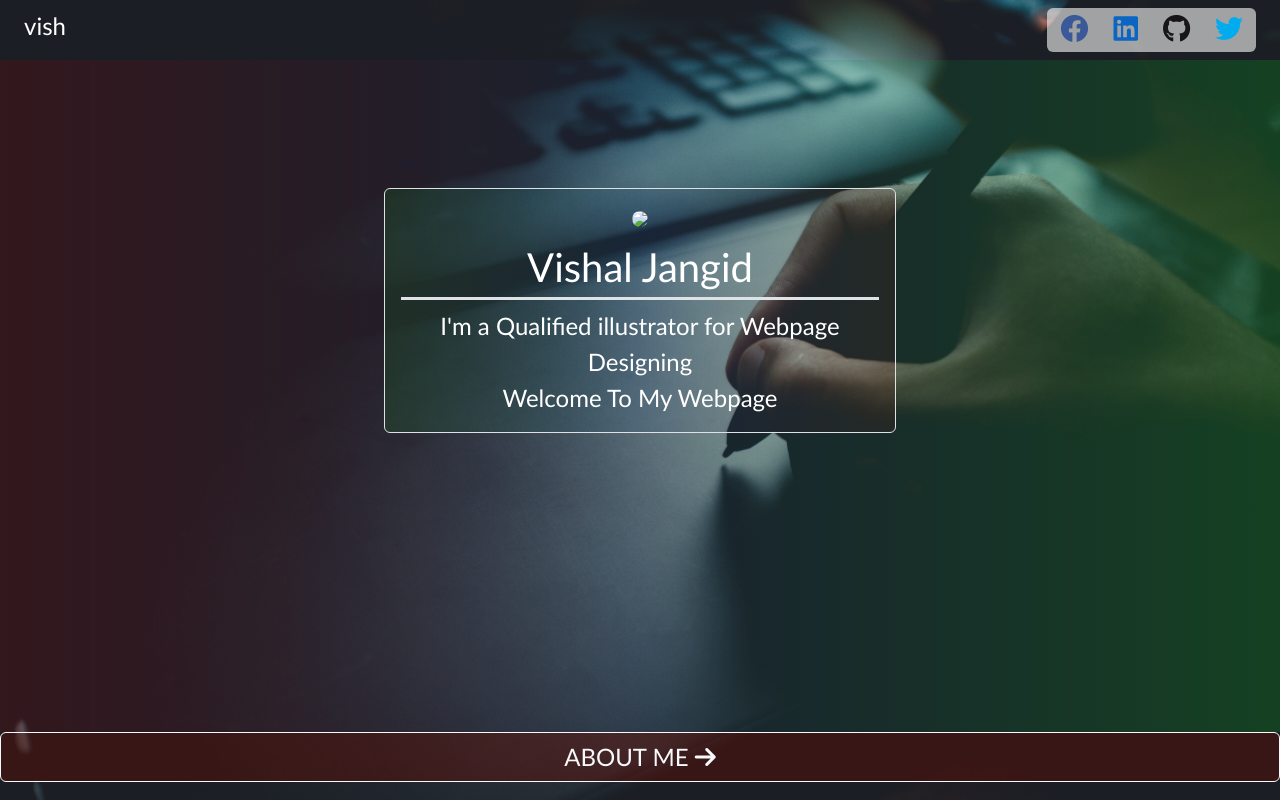
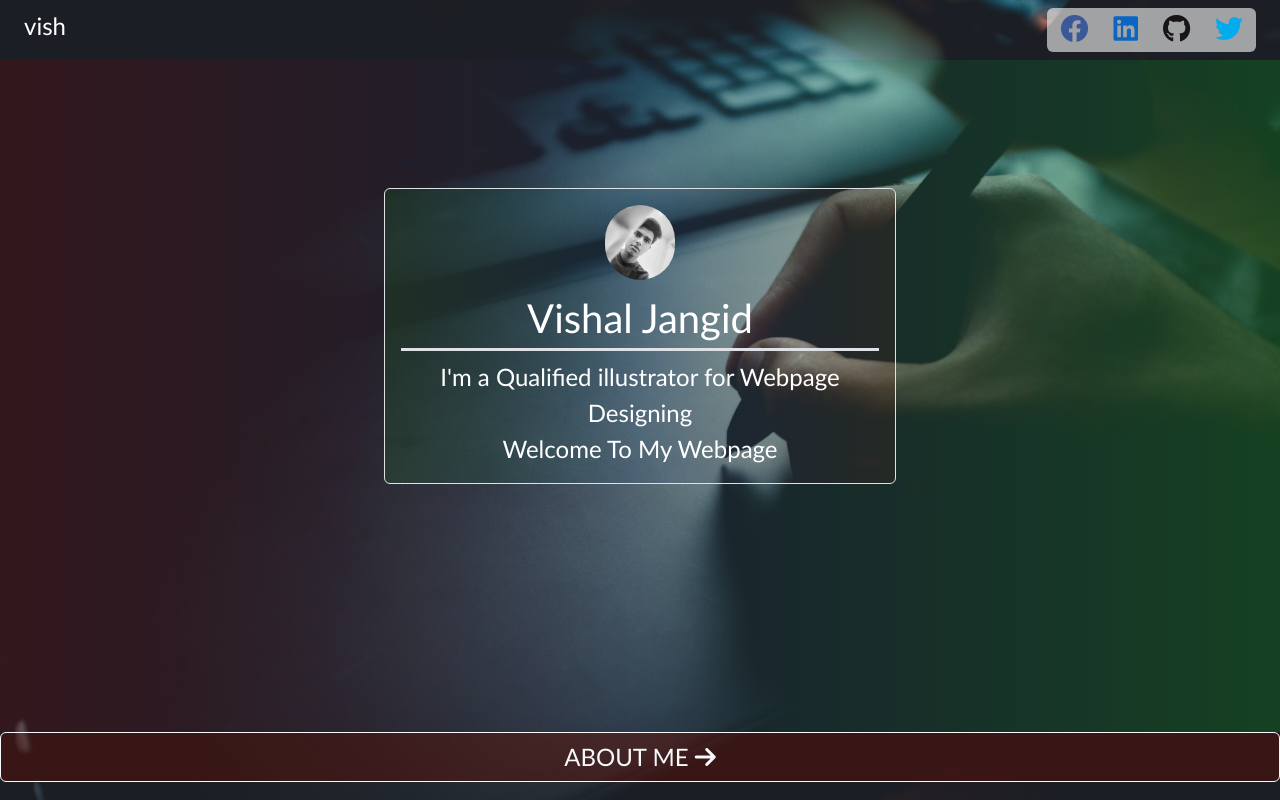
Before and after one commit to vish41/MyProfile, a plain HTML site: page index.html in a window 1280 px wide. Drawn offline with nearby package versions, Linux system fonts and the light colour scheme.

Commit message:
Update index.html

```diff
--- a/index.html
+++ b/index.html
@@ -54,7 +54,7 @@
 	</div>
 	<div class="back">
 		<div class="alert border text-white text-center" style="background-image:linear-gradient(to left,rgba(150,0,0,0.1),rgba(15,67,134,0.1),rgba(0,206,25,0.1));">
-			<div class=""><img class="border-1 rounded-pill" src="image/logo.png" style="width:70px; font-family: elephant;"></div>
+			<div class=""><img class="border-1 rounded-pill" src="image/logo.jpg" style="width:70px; font-family: elephant;"></div>
 			<div class="pt-2">
 				<div class="fs-1 border-bottom border-3">Vishal Jangid</div>
 			</div>
```
